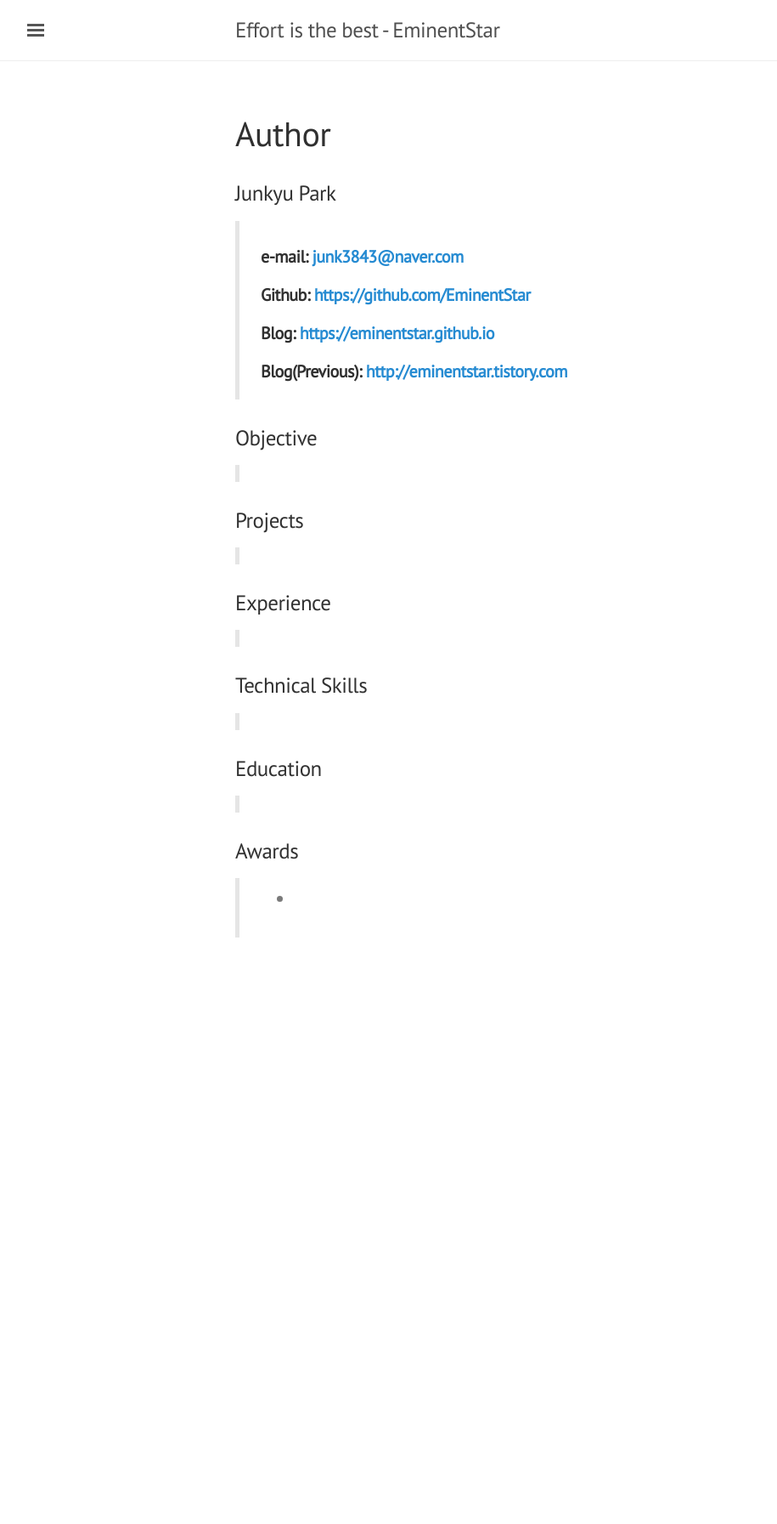
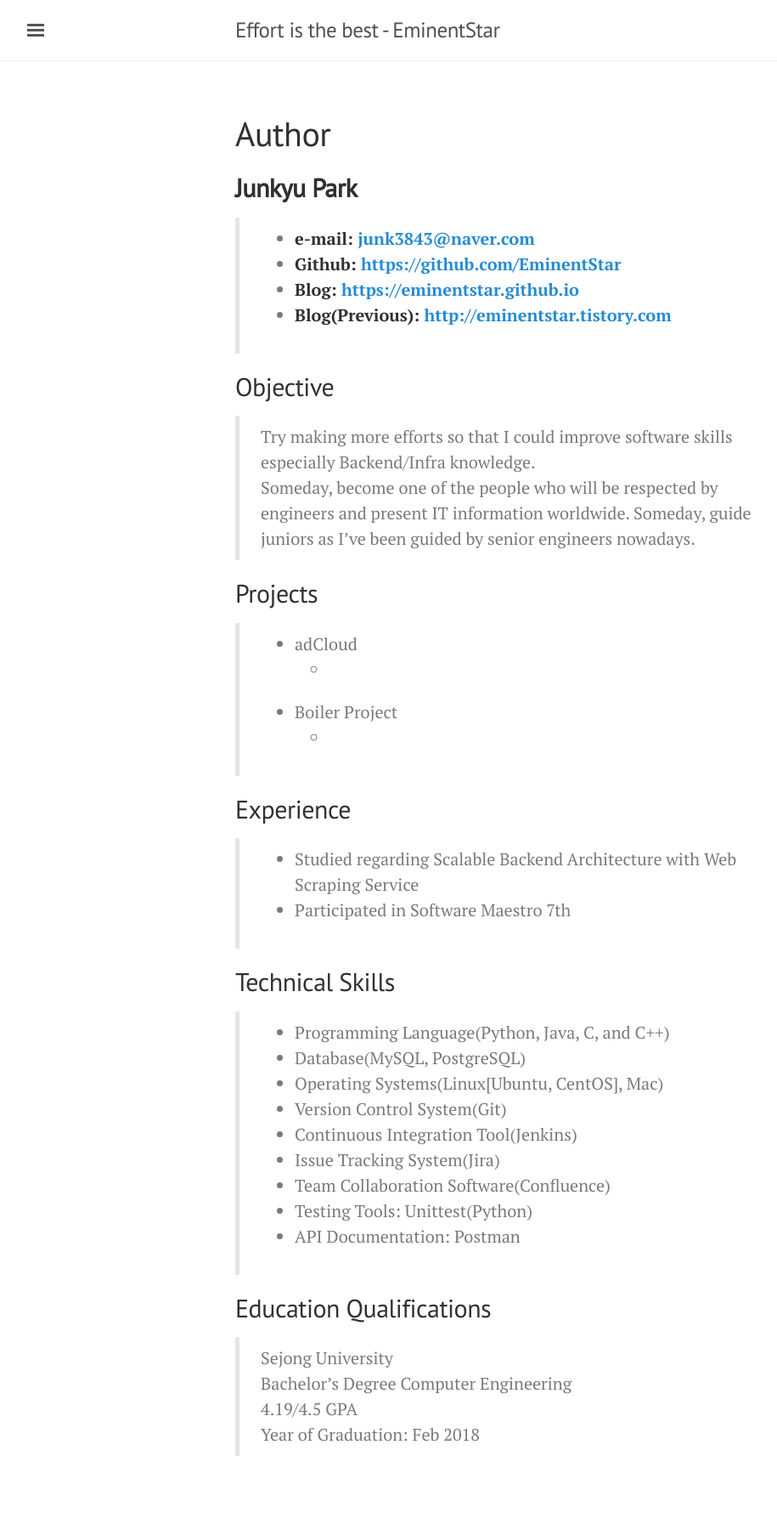
Before and after one commit to EminentStar/EminentStar.github.io, a Jekyll site: the page built from author.md, in a window 1280 px wide. Shown: the whole page at 85% size, without its empty margins (3-918 px from the left). Built offline with Jekyll 4.4.1, drawn with Linux system fonts in a browser that asks for light colours; before the commit the page ends 1183 px from its top, so only the background shows below that.

Commit message:
Write author infomation

```diff
--- a/author.md
+++ b/author.md
@@ -2,27 +2,43 @@
 layout: page
 title: Author
 ---
-### Junkyu Park
-> ##### **e-mail: [junk3843@naver.com](mailto:junk3843@naver.com)**
-> ##### **Github: [https://github.com/EminentStar](https://github.com/EminentStar)**
-> ##### **Blog: [https://eminentstar.github.io](https://eminentstar.github.io)**
-> ##### **Blog(Previous): [http://eminentstar.tistory.com](http://eminentstar.tistory.com)**
+## **Junkyu Park**
+> * **e-mail: [junk3843@naver.com](mailto:junk3843@naver.com)**
+> * **Github: [https://github.com/EminentStar](https://github.com/EminentStar)**
+> * **Blog: [https://eminentstar.github.io](https://eminentstar.github.io)**
+> * **Blog(Previous): [http://eminentstar.tistory.com](http://eminentstar.tistory.com)**
+
+## Objective
+> Try making more efforts so that I could improve software skills especially Backend/Infra knowledge.
+Someday, become one of the people who will be respected by engineers and present IT information worldwide.  Someday, guide juniors as I've been guided by senior engineers nowadays.
 
 
-### Objective
->
+## Projects
+> * adCloud
+    *
+> * Boiler Project
+    *
 
-### Projects
->
 
-### Experience
->
+## Experience
+> * Studied regarding Scalable Backend Architecture with Web Scraping Service
+> * Participated in Software Maestro 7th
 
-### Technical Skills
->
 
-### Education
->
+## Technical Skills
+> * Programming Language(Python, Java, C, and C++)
+> * Database(MySQL, PostgreSQL)
+> * Operating Systems(Linux[Ubuntu, CentOS], Mac)
+> * Version Control System(Git)
+> * Continuous Integration Tool(Jenkins)
+> * Issue Tracking System(Jira)
+> * Team Collaboration Software(Confluence)
+> * Testing Tools: Unittest(Python)
+> * API Documentation: Postman
 
-### Awards
-> *
+
+## Education Qualifications
+> Sejong University
+> Bachelor’s Degree Computer Engineering
+> 4.19/4.5 GPA
+> Year of Graduation: Feb 2018
```
